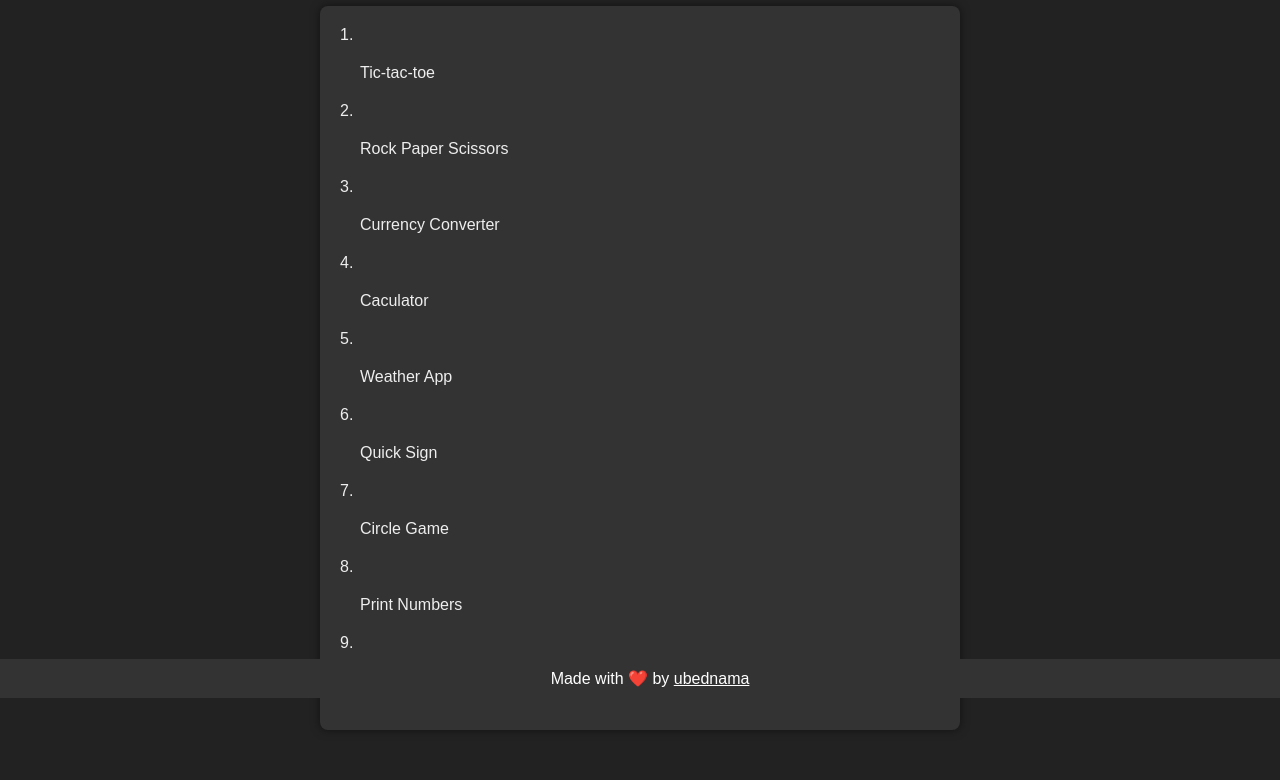
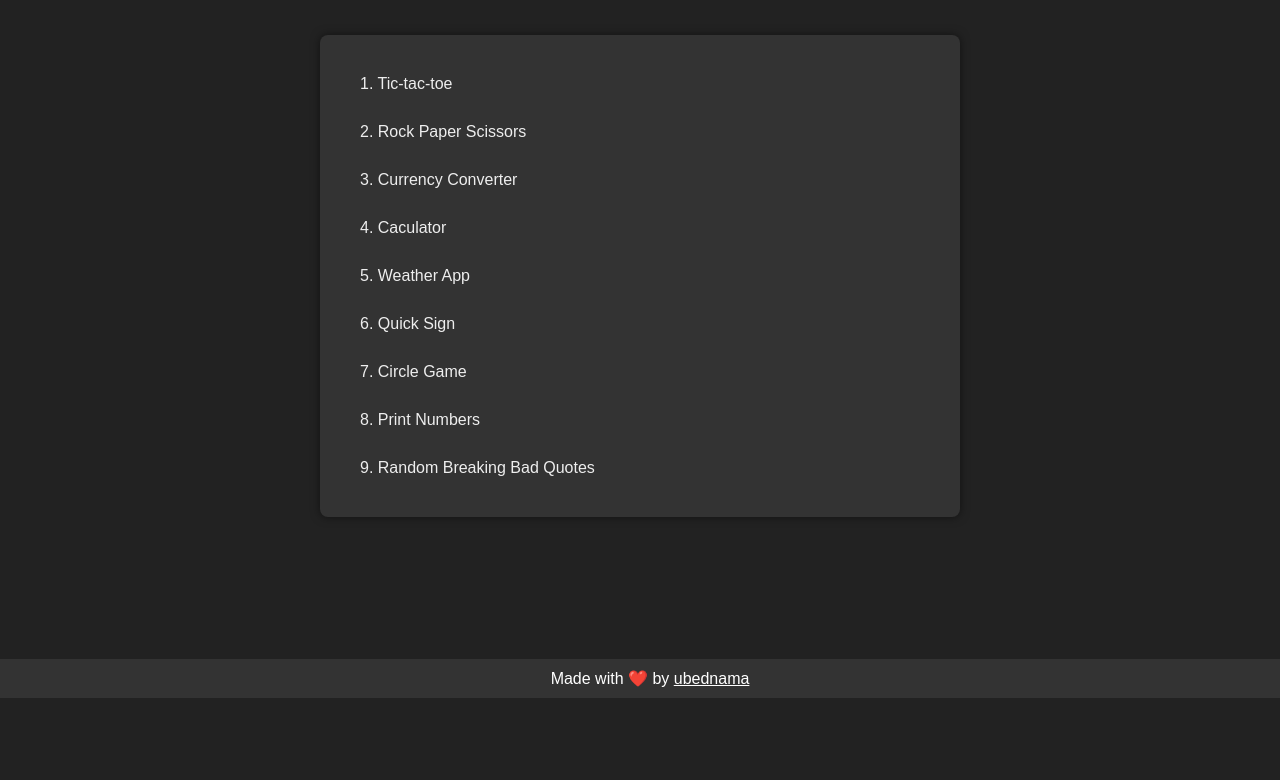
Before and after one commit to ubednama/Mini-Projects-js, a plain HTML site: page index.html in a window 1280 px wide. Shown: the part 102-882 px from the top of the page. After the commit the page ends 800 px from the top, so only its background shows below. Drawn offline with Linux system fonts and the light colour scheme; no server answers.

Commit message:
Update index.html

```diff
--- a/index.html
+++ b/index.html
@@ -12,6 +12,9 @@
             color: #eee;
             margin: 0;
             padding: 0;
+        }
+        h1{
+            margin: 50px auto;
         }
         .container {
             max-width: 600px;
@@ -39,15 +42,15 @@
     <h1>Mini Games built with JavaScript</h1>
     <div class="container">
 
-        <div>1. <a href="/tic-tac-toe/index.html">Tic-tac-toe</a></div>
-        <div>2. <a href="/rockpaperscissors/index.html">Rock Paper Scissors</a></div>
-        <div>3. <a href="/currency-converter/index.html">Currency Converter</a></div>
-        <div>4. <a href="/Calculator/index.html">Caculator</a></div>
-        <div>5. <a href="/Weather-App/index.html">Weather App</a></div>
-        <div>6. <a href="/Quick Sign/index.html">Quick Sign</a></div>
-        <div>7. <a href="/circle-game/index.html">Circle Game</a></div>
-        <div>8. <a href="/Print-Numbers/index.html">Print Numbers</a></div>
-        <div>9. <a href="/BBQuotes-API/index.html">Random Breaking Bad Quotes</a></div>
+        <div> <a href="/tic-tac-toe/index.html">1. Tic-tac-toe</a></div>
+        <div> <a href="/rockpaperscissors/index.html">2. Rock Paper Scissors</a></div>
+        <div> <a href="/currency-converter/index.html">3. Currency Converter</a></div>
+        <div> <a href="/Calculator/index.html">4. Caculator</a></div>
+        <div> <a href="/Weather-App/index.html">5. Weather App</a></div>
+        <div> <a href="/Quick Sign/index.html">6. Quick Sign</a></div>
+        <div> <a href="/circle-game/index.html">7. Circle Game</a></div>
+        <div> <a href="/Print-Numbers/index.html">8. Print Numbers</a></div>
+        <div> <a href="/BBQuotes-API/index.html">9. Random Breaking Bad Quotes</a></div>
 
 
     </div>
```
